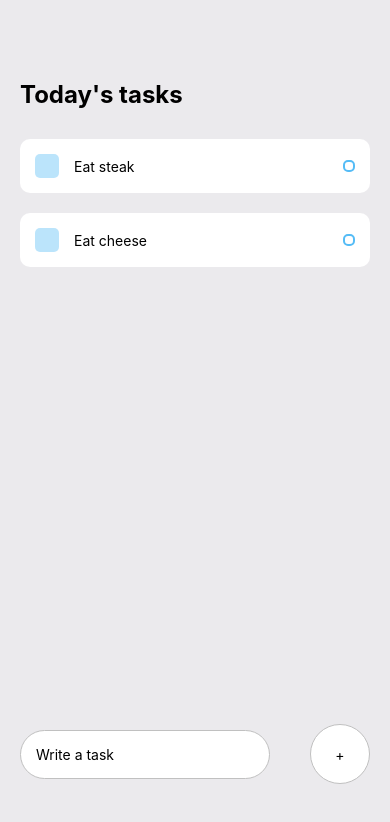
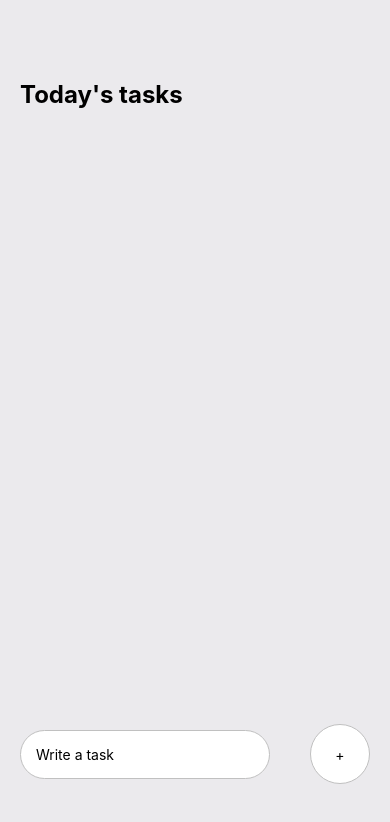
Before and after one commit to steakncheese/rn-workshop, a React Native app in the folder todoList/: screen / in a window 390 px wide. Shown: the top 822 px of the page. Built offline with nearby package versions, Linux system fonts and the light colour scheme.

Commit message:
feat: adding tasks using useState

```diff
--- a/todoList/App.js
+++ b/todoList/App.js
@@ -1,5 +1,6 @@
-import React from "react";
+import React, { useState } from "react";
 import {
+  Keyboard,
   KeyboardAvoidingView,
   Platform,
   StyleSheet,
@@ -11,20 +12,35 @@
 import Task from "./components/Task";
 
 export default function App() {
+  const [task, setTask] = useState();
+  const [taskItems, setTaskItems] = useState([]);
+
+  const handleAddTask = () => {
+    Keyboard.dismiss();
+    setTaskItems([...taskItems, task]);
+    setTask(null);
+  };
+
   return (
     <View style={styles.container}>
       <View style={styles.tasksWrapper}>
         <Text style={styles.sectionTitle}>Today's tasks</Text>
         <View style={styles.items}></View>
-        <Task text={"Eat steak"} />
-        <Task text={"Eat cheese"} />
+        {taskItems.map((item, index) => {
+          return <Task key={index} text={item} />;
+        })}
       </View>
       <KeyboardAvoidingView
         behavior={Platform.OS === "ios" ? "padding" : "height"}
         style={styles.writeTaskWrapper}
       >
-        <TextInput style={styles.input} placeholder={"Write a task"} />
-        <TouchableOpacity>
+        <TextInput
+          style={styles.input}
+          placeholder={"Write a task"}
+          value={task}
+          onChangeText={(text) => setTask(text)}
+        />
+        <TouchableOpacity onPress={() => handleAddTask()}>
           <View style={styles.addWrapper}>
             <Text style={styles.addText}>+</Text>
           </View>
```
